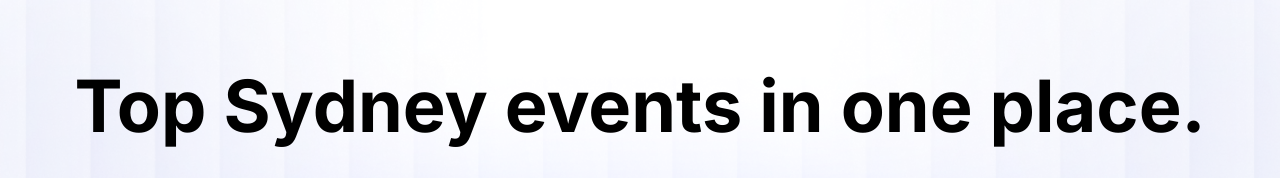
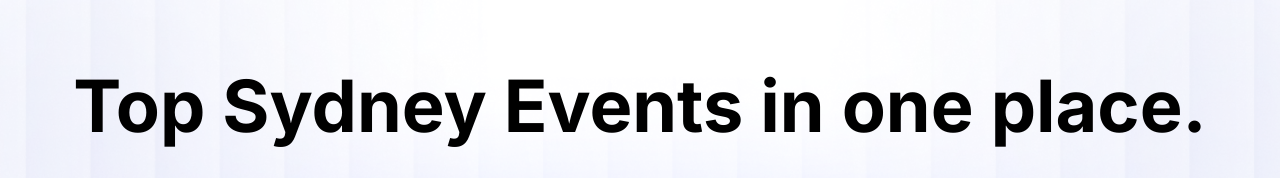
Before and after one commit to btwitskaif69/Sydney-Events, a React (Vite) app: page / in a window 1280 px wide. Shown: the part 281-459 px from the top of the page. Built offline with nearby package versions, Linux system fonts and the light colour scheme; no server answers.

Commit message:
fix: correct capitalization in HeroSection heading for consistency

```diff
--- a/src/components/HeroSection.jsx
+++ b/src/components/HeroSection.jsx
@@ -22,7 +22,7 @@ const HeroSection = () => {
       {/* Optional: dark overlay for text readability */}
       <div className="absolute inset-0" />
       <div className="relative z-10 flex flex-col items-center justify-center text-center text-black px-4 w-full h-full">
-        <h1 className="text-4xl md:text-7xl font-bold mb-4">Top Sydney events in one place.</h1>
+        <h1 className="text-4xl md:text-7xl font-bold mb-4">Top Sydney Events in one place.</h1>
         <h1 className='text-4xl md:text-7xl font-bold p-4 bg-gradient-to-b from-[#7C90FC] to-[#364FDA] bg-clip-text text-transparent'>
           Enter your email to get tickets.
         </h1>
```
